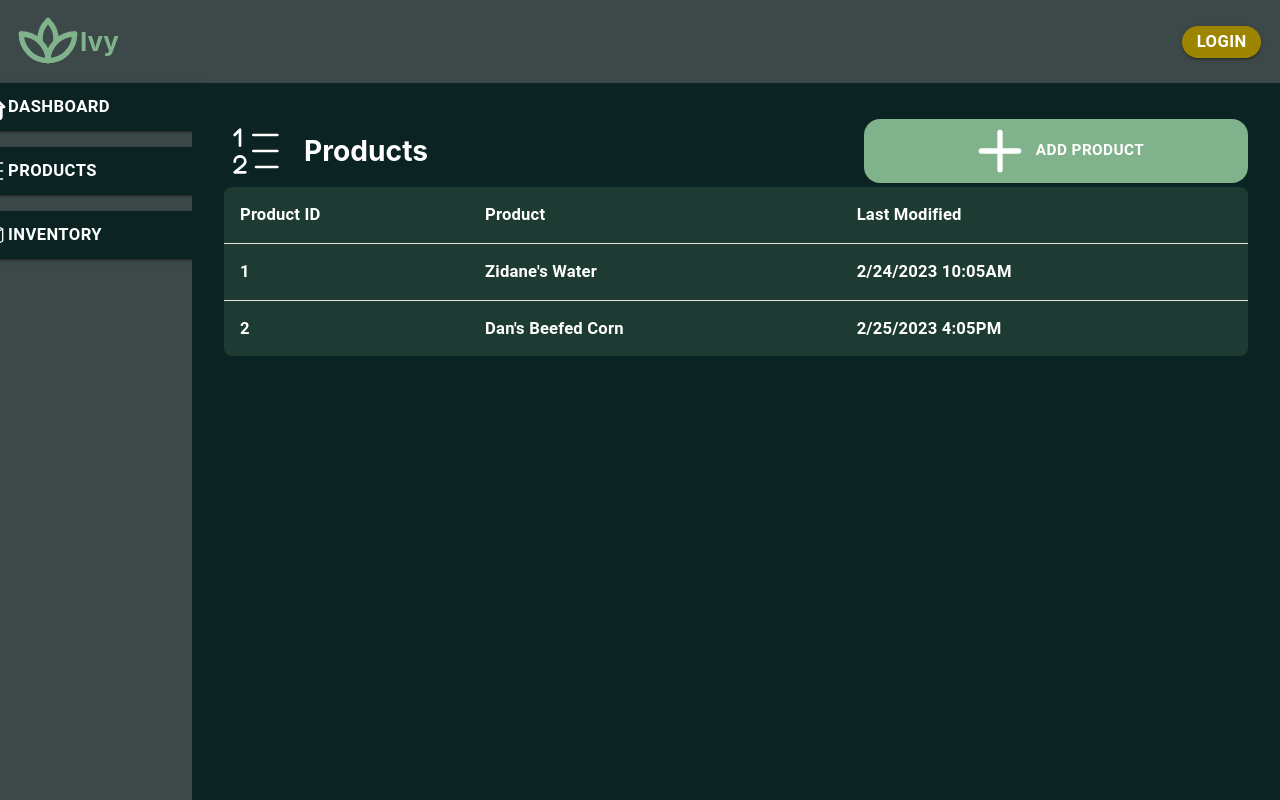
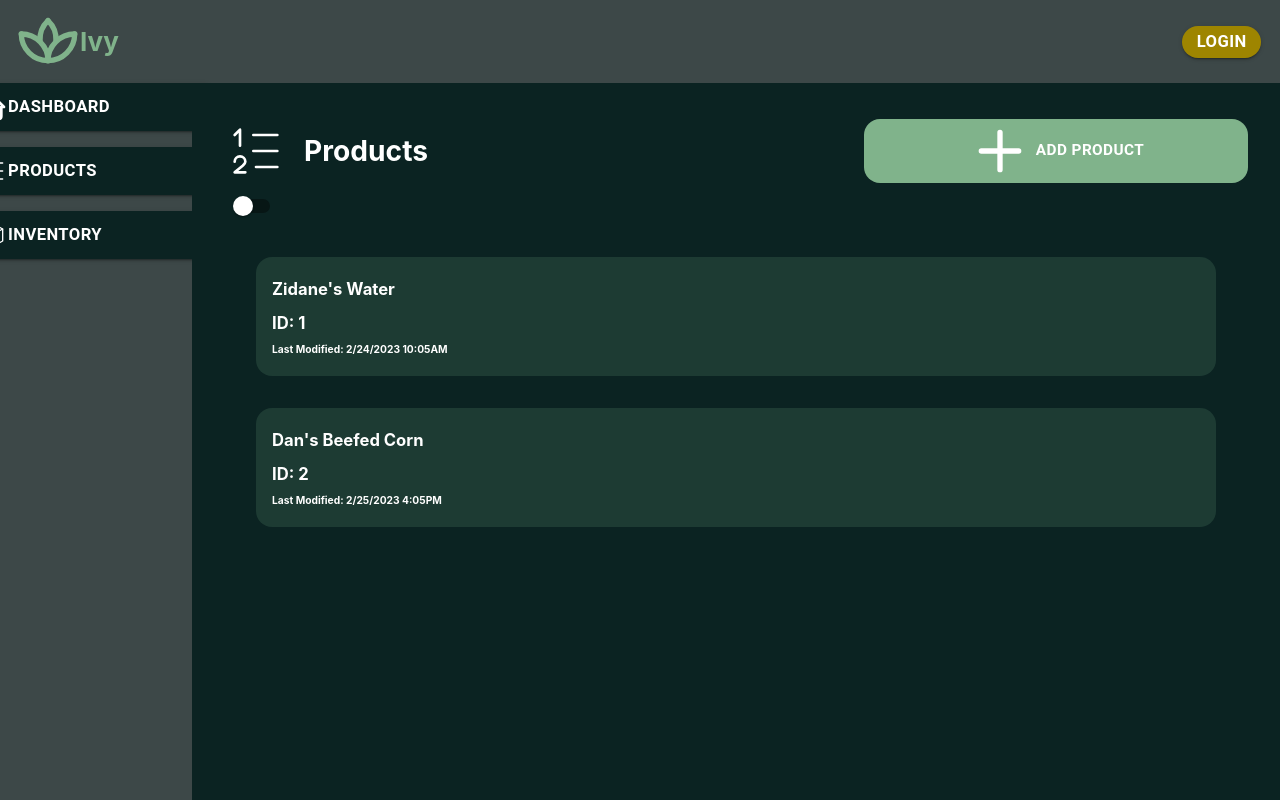
Before and after one commit to lemeow125/Ivy-Frontend, a React (Create React App) app: page /Products in a window 1280 px wide. Built offline with nearby package versions, Linux system fonts and the light colour scheme.

Commit message:
Added toggle view for table or blob in Products page

```diff
--- /dev/null
+++ b/src/Components/Products/BlobView/BlobView.tsx
@@ -0,0 +1,29 @@
+import * as React from "react";
+
+import styles from "../../../styles";
+import { ProductList } from "../../../Interfaces/Interfaces";
+
+export default function BlobView({ Products }: ProductList) {
+  return (
+    <div>
+      {Products.map((row) => (
+        <div
+          key={row.id}
+          style={{
+            display: "flex",
+            flexDirection: "column",
+            borderRadius: 16,
+            backgroundColor: "#1d3b33",
+            margin: 32,
+            lineHeight: 0,
+            padding: 16,
+          }}
+        >
+          <p style={styles.text}>{row.name}</p>
+          <p style={styles.text}>ID: {row.id}</p>
+          <p style={styles.text_small}>Last Modified: {row.last_modified}</p>
+        </div>
+      ))}
+    </div>
+  );
+}
--- /dev/null
+++ b/src/Components/Products/TableView/TableView.tsx
@@ -0,0 +1,45 @@
+import * as React from "react";
+import {
+  Button,
+  Table,
+  TableBody,
+  TableCell,
+  TableContainer,
+  TableHead,
+  TableRow,
+} from "@mui/material";
+import styles from "../../../styles";
+import { ProductList } from "../../../Interfaces/Interfaces";
+
+export default function TableView({ Products }: ProductList) {
+  return (
+    <TableContainer
+      style={{
+        backgroundColor: "#1d3b33",
+        borderRadius: 8,
+      }}
+    >
+      <Table sx={{ minWidth: 650 }} aria-label="simple table">
+        <TableHead>
+          <TableRow>
+            <TableCell style={styles.text}>Product ID</TableCell>
+            <TableCell style={styles.text}>Product</TableCell>
+            <TableCell style={styles.text}>Last Modified</TableCell>
+          </TableRow>
+        </TableHead>
+        <TableBody>
+          {Products.map((row) => (
+            <TableRow
+              key={row.id}
+              sx={{ "&:last-child td, &:last-child th": { border: 0 } }}
+            >
+              <TableCell style={styles.text}>{row.id}</TableCell>
+              <TableCell style={styles.text}>{row.name}</TableCell>
+              <TableCell style={styles.text}>{row.last_modified}</TableCell>
+            </TableRow>
+          ))}
+        </TableBody>
+      </Table>
+    </TableContainer>
+  );
+}
--- /dev/null
+++ b/src/Interfaces/Interfaces.tsx
@@ -0,0 +1,9 @@
+export interface ProductList {
+  Products: Product[];
+}
+
+export interface Product {
+  id: number;
+  name: string;
+  last_modified: string;
+}
--- a/src/Routes/Products/Products.tsx
+++ b/src/Routes/Products/Products.tsx
@@ -1,22 +1,23 @@
-import React from "react";
+import React, { useState } from "react";
 import styles from "../../styles";
 import { useNavigate } from "react-router-dom";
 import ProductsIcon from "../../Components/Icons/ProductsIcon/ProductsIcon";
 import AddIcon from "../../Components/Icons/AddIcon/AddIcon";
-import {
-  Button,
-  Table,
-  TableBody,
-  TableCell,
-  TableContainer,
-  TableHead,
-  TableRow,
-} from "@mui/material";
+import { Button, Switch } from "@mui/material";
 import { SampleProducts } from "../../Components/SampleData/SampleData";
+import TableView from "../../Components/Products/TableView/TableView";
+import BlobView from "../../Components/Products/BlobView/BlobView";
 
 export default function Products() {
   const navigate = useNavigate();
-
+  const [tableView, toggleTableView] = useState(false);
+  function view() {
+    if (tableView) {
+      return <TableView Products={SampleProducts} />;
+    } else {
+      return <BlobView Products={SampleProducts} />;
+    }
+  }
   return (
     <div style={{ margin: 32, height: "100%" }}>
       <div style={styles.content_row}>
@@ -41,34 +42,8 @@ export default function Products() {
           </div>
         </div>
       </div>
-      <TableContainer
-        style={{
-          backgroundColor: "#1d3b33",
-          borderRadius: 8,
-        }}
-      >
-        <Table sx={{ minWidth: 650 }} aria-label="simple table">
-          <TableHead>
-            <TableRow>
-              <TableCell style={styles.text}>Product ID</TableCell>
-              <TableCell style={styles.text}>Product</TableCell>
-              <TableCell style={styles.text}>Last Modified</TableCell>
-            </TableRow>
-          </TableHead>
-          <TableBody>
-            {SampleProducts.map((row) => (
-              <TableRow
-                key={row.id}
-                sx={{ "&:last-child td, &:last-child th": { border: 0 } }}
-              >
-                <TableCell style={styles.text}>{row.id}</TableCell>
-                <TableCell style={styles.text}>{row.name}</TableCell>
-                <TableCell style={styles.text}>{row.last_modified}</TableCell>
-              </TableRow>
-            ))}
-          </TableBody>
-        </Table>
-      </TableContainer>
+      <Switch onClick={() => toggleTableView(!tableView)} />
+      {view()}
     </div>
   );
 }
```
